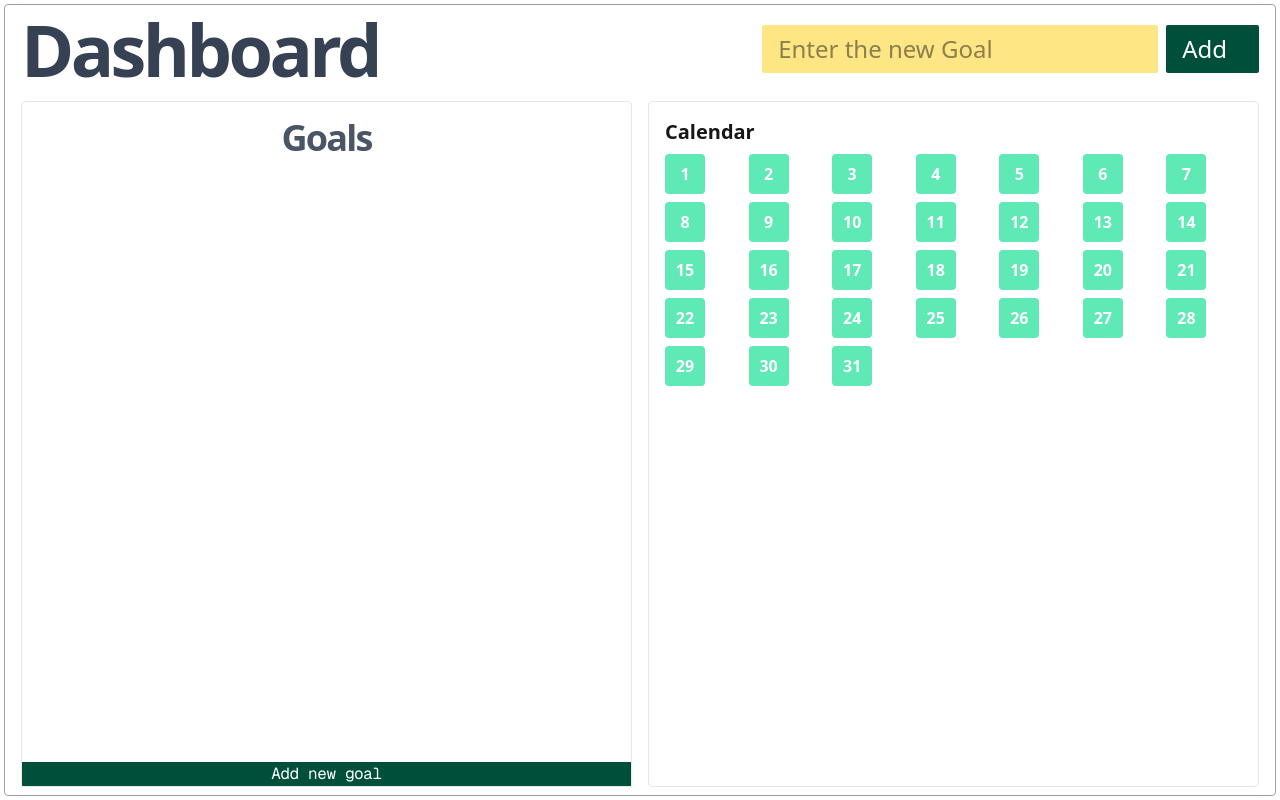
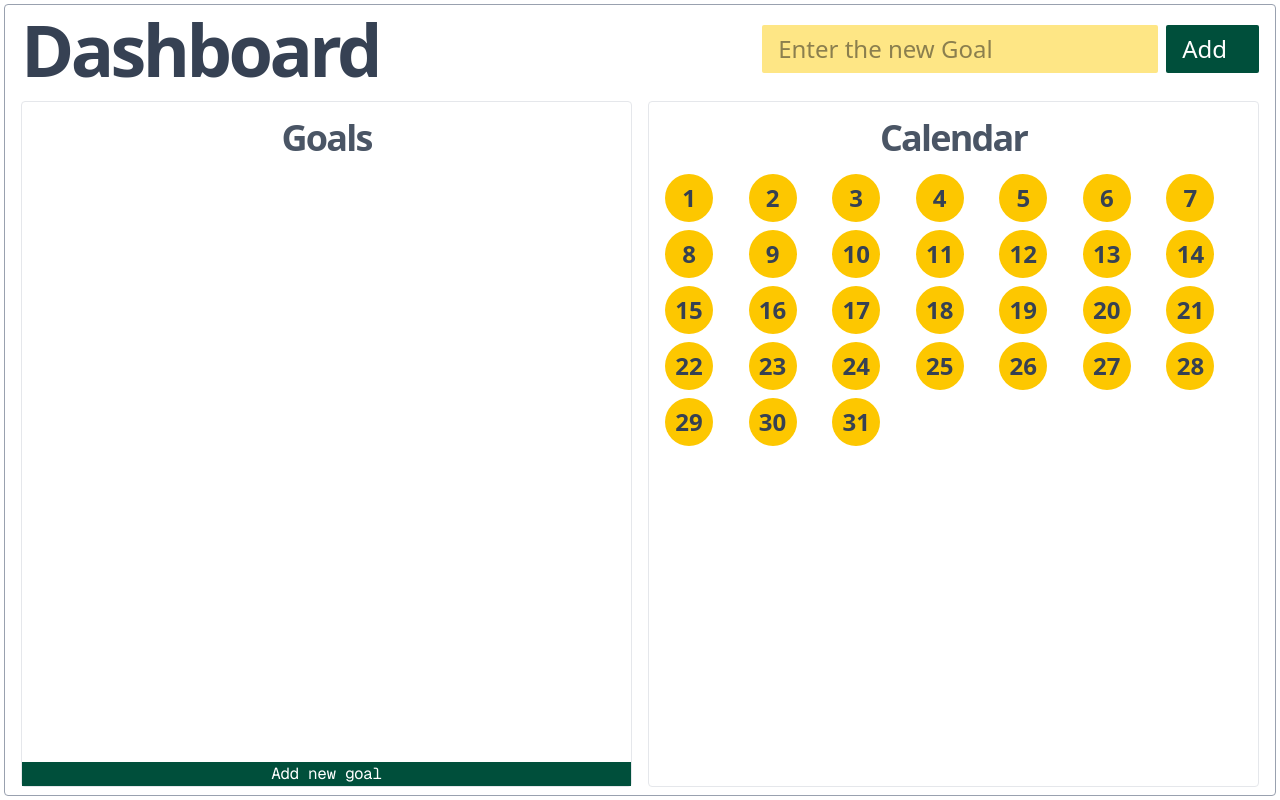
Before and after one commit to i-am-nazmul/productivity-app, a Next.js app: page /dashboard in a window 1280 px wide. Built offline with nearby package versions, Linux system fonts and the light colour scheme.

Commit message:
connection checked and found succesful

```diff
--- /dev/null
+++ b/src/app/api/new-goal/route.ts
@@ -0,0 +1,12 @@
+
+import { connect } from '@/dbconfig/dbconfig';
+import { NextResponse } from 'next/server';
+
+export async function GET() {
+  try {
+    await connect();
+    return NextResponse.json({ status: 'connected nazmul bhai' });
+  } catch (error) {
+    return NextResponse.json({ status: 'error', error: (error as Error).message }, { status: 500 });
+  }
+}
--- a/src/components/WorkCalendar.tsx
+++ b/src/components/WorkCalendar.tsx
@@ -13,14 +13,14 @@ export default function WorkCalendar() {
   const daysInMonth = getDaysInMonth();
 
   return (
-    <div className="p-4">
-      <h1 className="text-xl font-bold mb-2">Calendar</h1>
+    <div className="px-4">
+      <h1 className="text-4xl font-bold tracking-tighter text-gray-600 text-center m-4">Calendar</h1>
 
       <div className="grid grid-cols-7 gap-2">
         {Array.from({ length: daysInMonth }, (_, index) => (
           <div
             key={index}
-            className="w-10 h-10 flex items-center justify-center bg-emerald-300 text-white font-bold rounded"
+            className="w-12 h-12 flex items-center justify-center bg-yellow-400 hover:bg-amber-800 text-gray-700 font-bold text-2xl rounded-full cursor-pointer"
           >
             {index + 1}
           </div>
--- /dev/null
+++ b/src/models/tasks.models.ts
@@ -0,0 +1,9 @@
+import mongoose from "mongoose";
+const GoalSchema = new mongoose.Schema({
+      task : {
+            type : String
+
+      }
+});
+const Goals = mongoose.model("goals",GoalSchema);
+export default Goals;
```
Also changed, not shown: src/app/api/clear/route.tsx (added).
